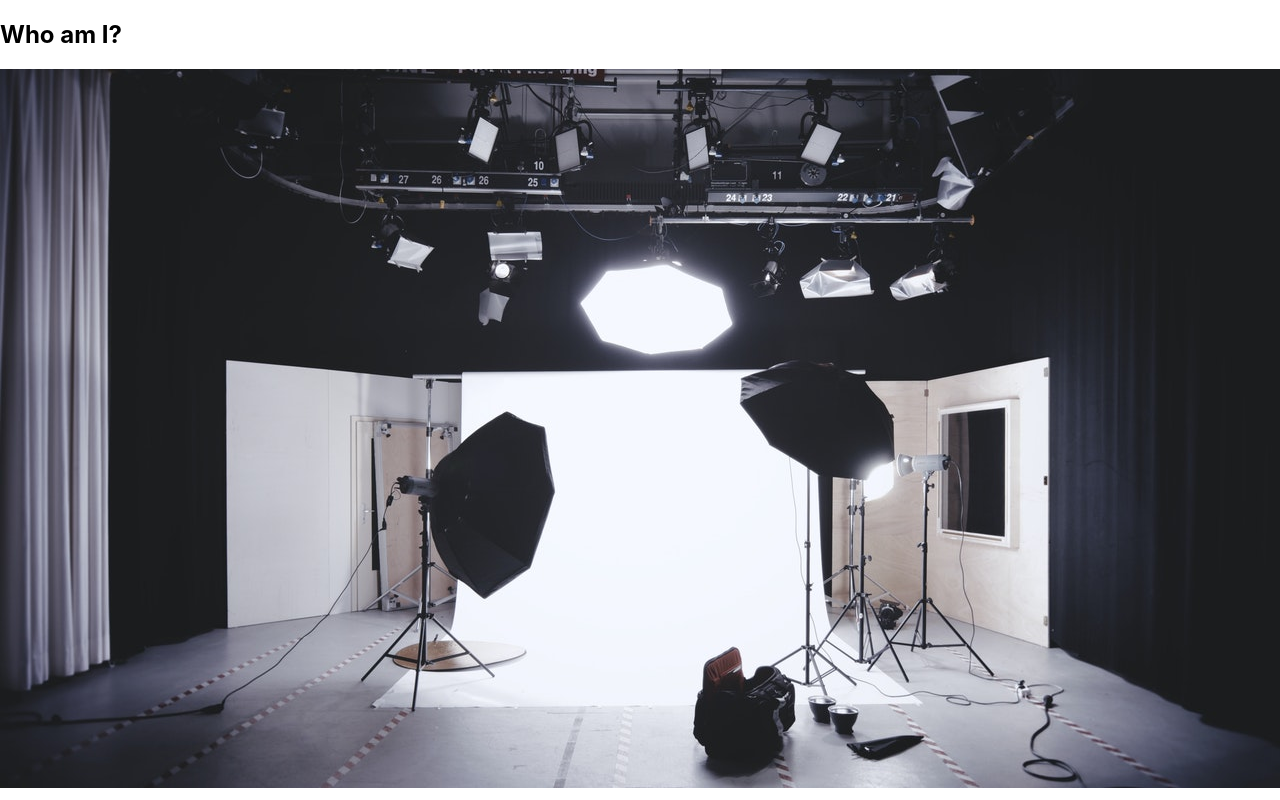
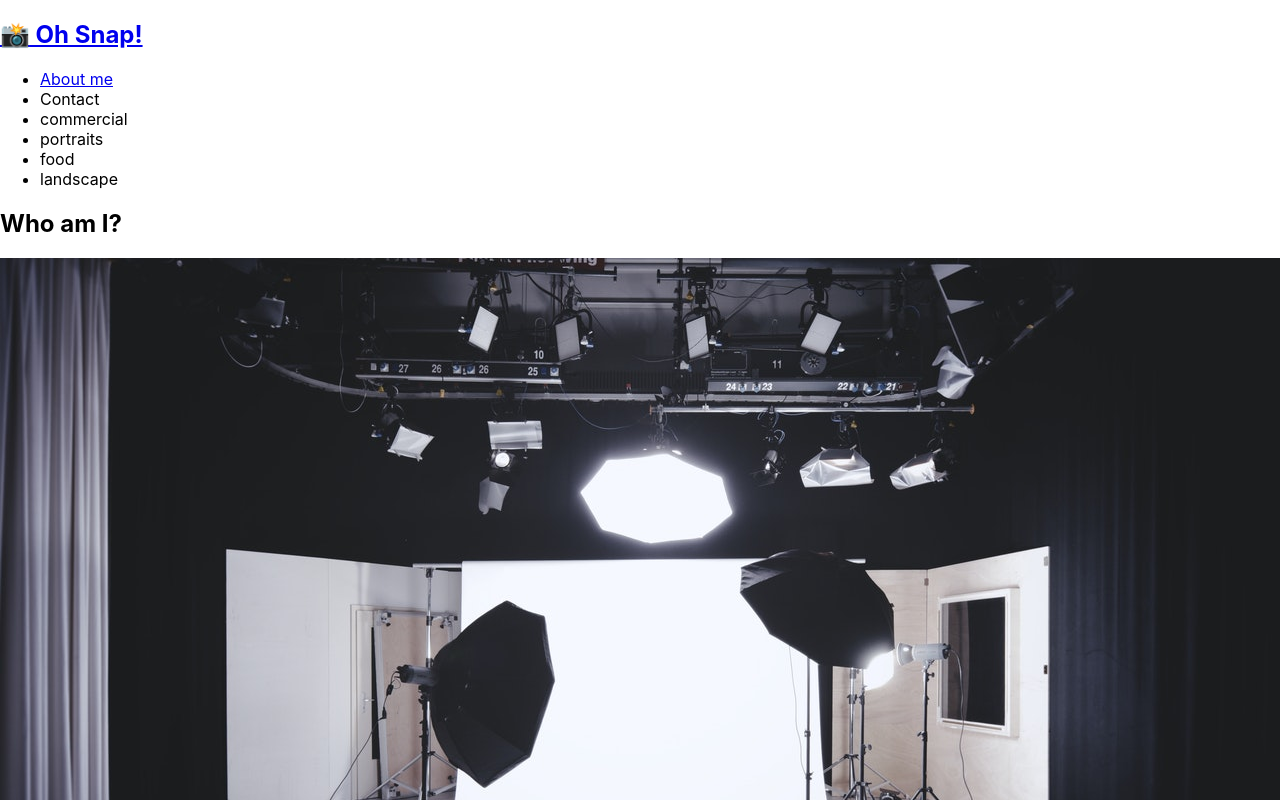
Before and after one commit to PacSmack/photo-port, a React (Create React App) app: page / in a window 1280 px wide. Shown: the top 800 px of the page. Built offline with nearby package versions, Linux system fonts and the light colour scheme.

Commit message:
nav component

```diff
--- a/src/App.js
+++ b/src/App.js
@@ -1,9 +1,11 @@
 import './App.css';
 import About from './components/About'
+import Nav from './components/Nav'
 
 function App() {
   return (
     <div>
+      <Nav></Nav>
       <main>
         <About></About>
       </main>
--- a/src/components/Nav/index.js
+++ b/src/components/Nav/index.js
@@ -0,0 +1,59 @@
+import { description } from 'commander';
+import React from 'react';
+
+function Nav() {
+    const categories = [
+        {
+            name: "commercial",
+            description:
+            "Photos of grocey stores, food trucks, and other commercial proejcts"
+        },
+        {
+            name: "portraits", description: "Portraits of people in my life"
+        },
+        {
+            name:"food", description: "Delicious delicacies"
+        },
+        {
+            name: "landscape",
+            description: "Fields, farmhouses, waterfalls, and the beauty of nature"
+        }
+    ];
+    function categorySelected() {
+        console.log("hello")
+    }
+
+    return (
+        <header>
+            <h2>
+                <a href="/">
+                    <span role="img" aria-label="camera">📸</span> Oh Snap!
+                </a>
+            </h2>
+            <nav>
+                <ul className="flex-row">
+                    <li className="mx-2">
+                        <a href="#about">
+                            About me
+                        </a>
+                    </li>
+                    <li>
+                        <span>Contact</span>
+                    </li>
+                    {categories.map((category) => (
+                        <li
+                        className="mx-1"
+                        key={category.name}
+                        >
+                            <span onClick={categorySelected}>
+                                {category.name}
+                            </span>
+                        </li>
+                    ))}
+                </ul>
+            </nav>
+        </header>
+            )
+}
+
+            export default Nav;
```
